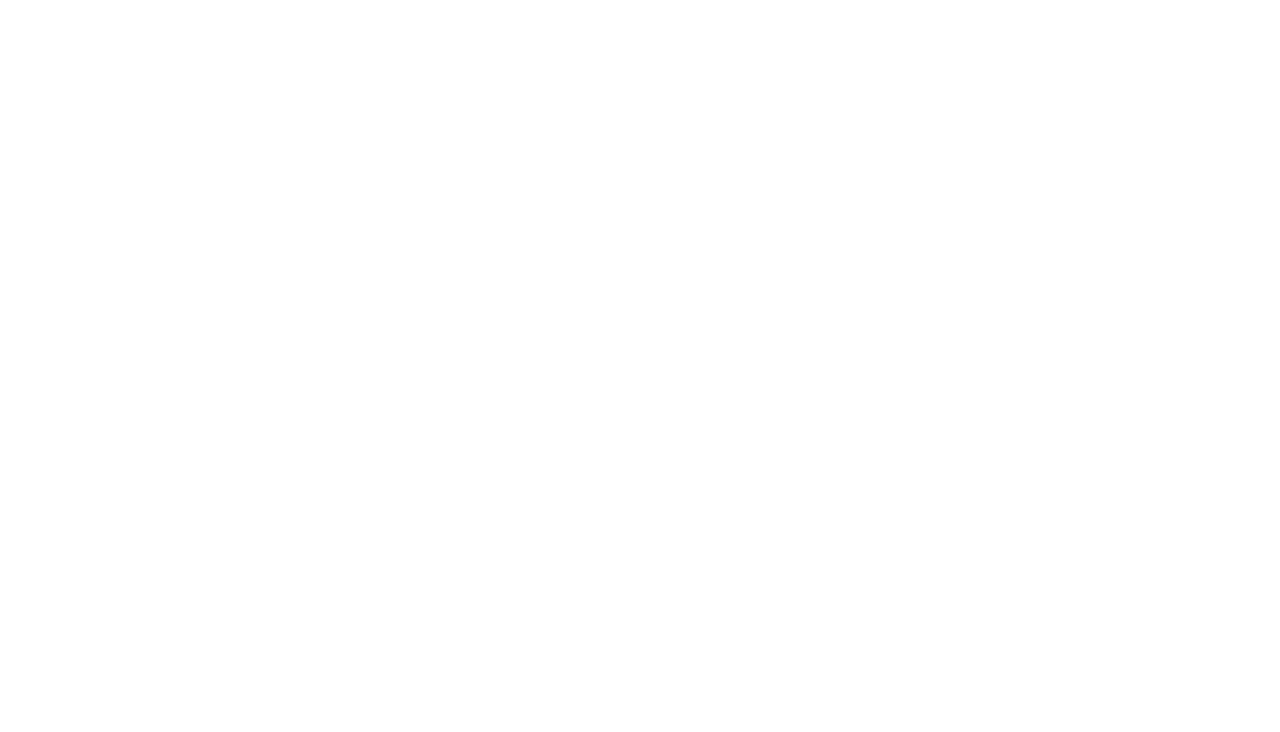
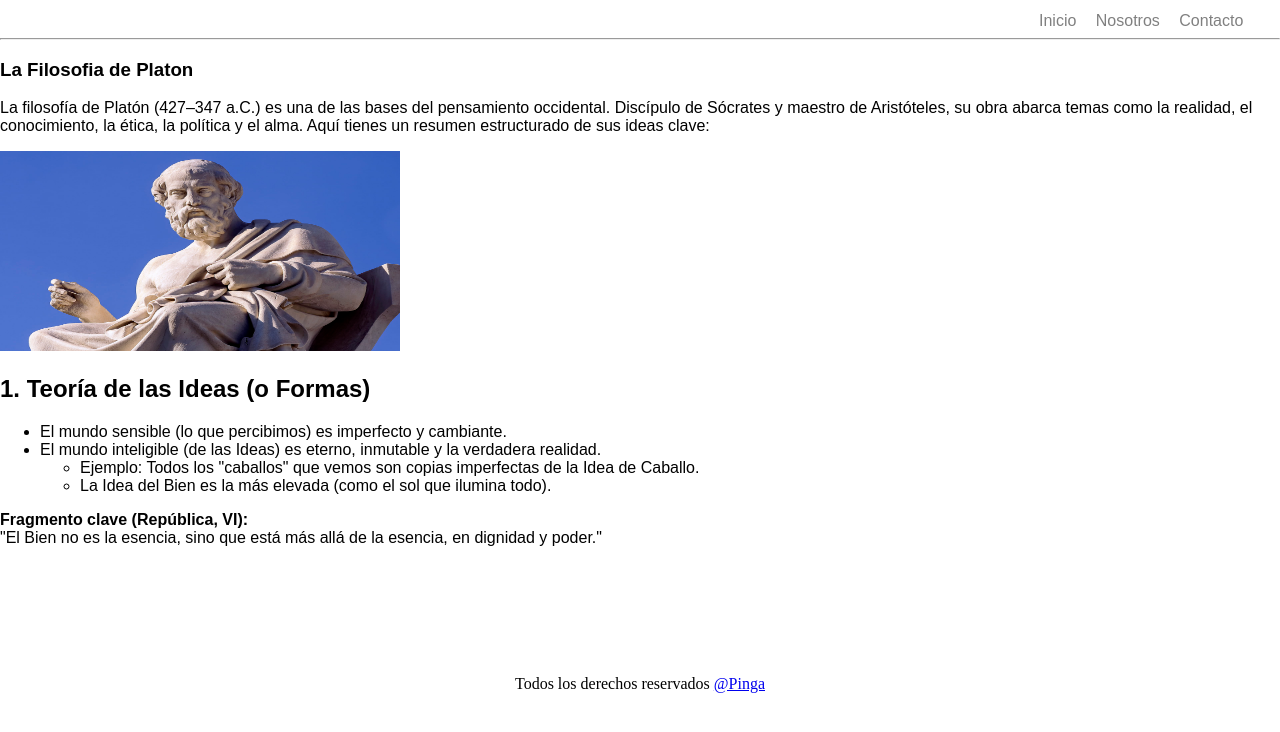
Before and after one commit to Code-artyst/Practica-Fullstack, a plain HTML site: page Practica_HTML/nosotros.html in a window 1280 px wide. Drawn offline with Linux system fonts and the light colour scheme.

Commit message:
Cambios significativos

```diff
--- a/Practica_HTML/nosotros.html
+++ b/Practica_HTML/nosotros.html
@@ -3,9 +3,74 @@
 <head>
     <meta charset="UTF-8">
     <meta name="viewport" content="width=device-width, initial-scale=1.0">
-    <title>Document</title>
+    <title>Nosotros</title>
+    <style>
+        html, body {
+            margin: 0;
+            width: 100%;
+            font-family: sans-serif;
+        }
+
+        header {
+            height: 30px;
+            align-items: end;
+            display: flex;
+        }
+        nav a {
+            margin-left: 15px;
+            text-decoration: none;
+            font-family:sans-serif;
+            color: grey;
+        }
+        .footer {
+            height: 60px;
+            align-content: center;
+
+        }
+        footer p {
+            text-align: center;
+        }
+
+        .contenedor {
+            height: 600px
+        }
+    </style>
 </head>
 <body>
-
+    <header>
+        <nav style="margin-left: 80%;">
+            <a href="./Sitio_Web.html">Inicio</a>
+            <a href="./nosotros.html">Nosotros</a>
+            <a href="./contacto.html">Contacto</a>
+        </nav>
+    </header>
+    <hr style="color: grey;">
+    <main>
+        <section class="contenedor">
+            <article class="cuerpo">
+                <h1>La Filosofia de Platon</h1>
+                <p>La filosofía de Platón (427–347 a.C.) es una de las bases del
+                pensamiento occidental. Discípulo de Sócrates y maestro de Aristóteles,
+                su obra abarca temas como la realidad, el conocimiento, la ética,
+                la política y el alma. Aquí tienes un resumen estructurado de sus
+                ideas clave:</p>
+                <img src="./12427.jpg" width="400" height="200">
+                <h2>1. Teoría de las Ideas (o Formas)</h2>
+                <ul>
+                    <li>El mundo sensible (lo que percibimos) es imperfecto y cambiante.</li>
+                    <li>El mundo inteligible (de las Ideas) es eterno, inmutable y la verdadera realidad.</li>
+                    <ul>
+                        <li>Ejemplo: Todos los "caballos" que vemos son copias imperfectas de la Idea de Caballo.</li>
+                        <li>La Idea del Bien es la más elevada (como el sol que ilumina todo).</li>
+                    </ul>
+                </ul>
+                <p><b>Fragmento clave (República, VI):</b><br>
+                "El Bien no es la esencia, sino que está más allá de la esencia, en dignidad y poder."</p>
+            </article>
+        </section>
+    </main>
+    <footer>
+        <p style="font-family: 'Times New Roman', Times, serif;">Todos los derechos reservados <a href="https://google.com" target="_blank">@Pinga</a></p>
+    </footer>
 </body>
 </html>
```
Also changed, not shown: Practica_HTML/Sitio_Web.html (+1 -1 lines), Practica_HTML/12427.jpg (added).
